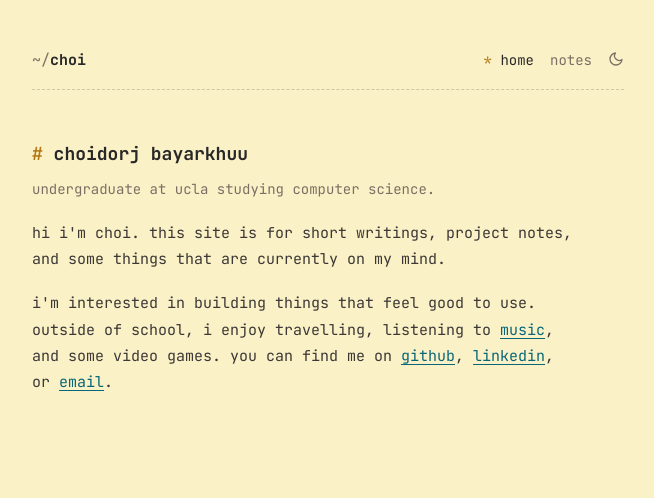
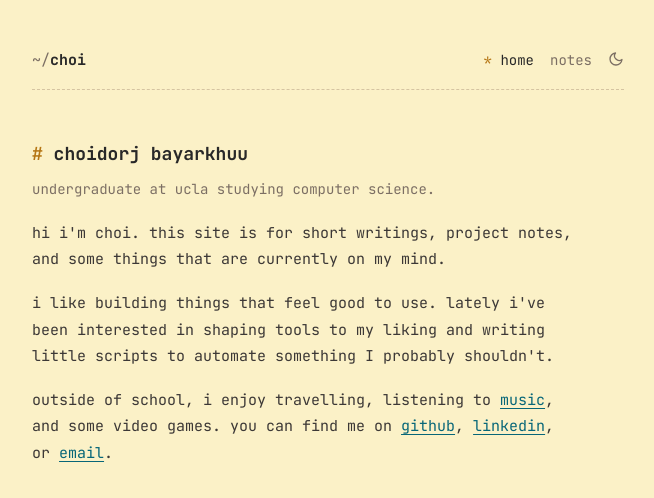
Before and after one commit to choidorj/portfolio, a React (Vite) app: page / in a window 1280 px wide. Shown: the top 498 px of the page, without its empty margins (312-966 px from the left). Built offline with nearby package versions, Linux system fonts and the light colour scheme; no server answers.

Commit message:
some changes

```diff
--- a/src/App.tsx
+++ b/src/App.tsx
@@ -30,7 +30,10 @@ function HomePage() {
         hi i'm choi. this site is for short writings, project notes, and some things that are currently on my mind.
       </p>
       <p>
-        i'm interested in building things that feel good to use. outside of school, i enjoy travelling, listening to{' '}
+        i like building things that feel good to use. lately i've been interested in shaping tools to my liking and writing little scripts to automate something I probably shouldn't.
+      </p>
+      <p>
+        outside of school, i enjoy travelling, listening to{' '}
         <TransitionLink to="/music">music</TransitionLink>, and some video games. you can find me on{' '}
         <a href="https://github.com/chdrj" target="_blank" rel="noopener noreferrer">
           github
```
